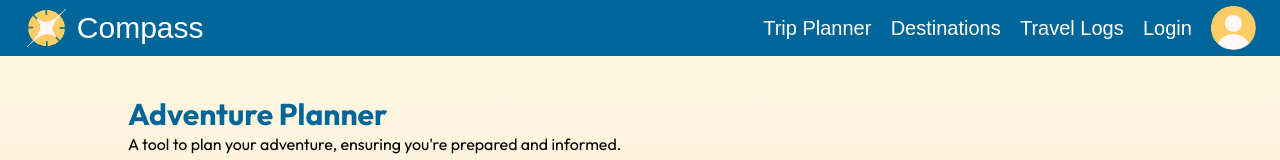
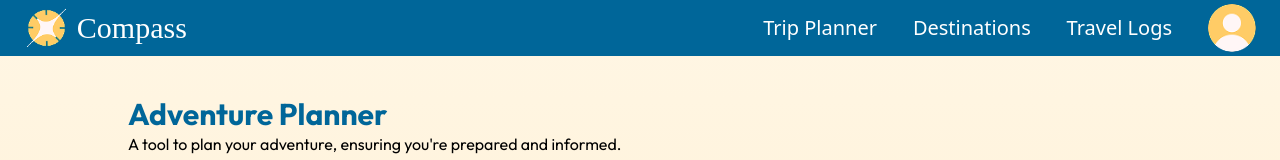
Before and after one commit to Idris0420/Compass, a React (Vite) app: page /trip-planner in a window 1280 px wide. Shown: the top 160 px of the page. Built offline with nearby package versions, Linux system fonts and the light colour scheme; a web font is replaced by a local one.

Commit message:
trip planner nav working

```diff
--- a/src/TripPlanner.jsx
+++ b/src/TripPlanner.jsx
@@ -16,10 +16,36 @@ function TripPlanner() {
   const [activities, setActivities] = useState([]);
   const [infoTypes, setInfoTypes] = useState([]);
   const [isLoggedIn, setIsLoggedIn] = useState(false);
+  const [profileImage, setProfileImage] = useState(null);
 
   useEffect(() => {
     const email = Cookies.get('userEmail');
     setIsLoggedIn(!!email);
+
+    if (email) {
+      const fetchProfileImage = async () => {
+        try {
+          const response = await fetch('http://localhost/my-app-api/GetUserProfile.php', {
+            method: 'GET',
+            headers: {
+              'Content-Type': 'application/json',
+              'X-User-Email': email,
+            },
+          });
+
+          const result = await response.json();
+          if (result.success && result.profile_image) {
+            setProfileImage(result.profile_image);
+          } else {
+            console.error('Failed to fetch profile image:', result.error);
+          }
+        } catch (err) {
+          console.error('Failed to fetch profile image:', err);
+        }
+      };
+
+      fetchProfileImage();
+    }
   }, []);
 
   const handleSearchAndPin = async () => {
@@ -101,14 +127,31 @@ function TripPlanner() {
       <nav className="h-14 w-full bg-[#006699] fixed z-50 flex items-center px-6 justify-between">
         <div className="flex items-center h-full">
           <img src={Logo} className="h-4/5" alt="Compass Logo" loading="lazy" />
-          <h1 className="text-3xl ml-2 text-white font-brans">Compass</h1>
+          <h1 style={{ fontFamily: 'Brans' }} className="text-3xl ml-2 text-white">
+                            Compass
+          </h1>
         </div>
-        <div className="flex w-2/5 h-full justify-between items-center text-white text-xl font-brans">
-          <Link to="/trip-planner">Trip Planner</Link>
-          <h1>Destinations</h1>
-          <Link to="/travel-logs">Travel Logs</Link>
-          {!isLoggedIn && <a href="/login" className="text-white">Login</a>}
-          <img className="h-4/5" src={Profile} alt="Profile Icon" loading="lazy" />
+
+        <div className="flex w-[40%] h-full justify-between items-center font-brands text-white text-xl">
+
+          <Link to="/trip-planner" className="cursor-pointer hover:scale-125 transition-transform duration-300">
+            Trip Planner
+          </Link>
+          <Link className="cursor-pointer hover:scale-125 transition-transform duration-300">
+            Destinations
+          </Link>
+          <Link to="/travel-logs" className="cursor-pointer hover:scale-125 transition-transform duration-300">
+            Travel Logs
+          </Link>
+
+            <Link to="/profile" className="h-full flex items-center w-auto">
+              <img
+                className="h-12 w-12 rounded-full object-cover cursor-pointer hover:scale-150 transition-transform duration-300"
+                src={profileImage || Profile}
+                alt="Profile"
+                loading="lazy"
+              />
+            </Link>
         </div>
       </nav>
 
```
Also changed, not shown: src/Nav.jsx (indentation only).
